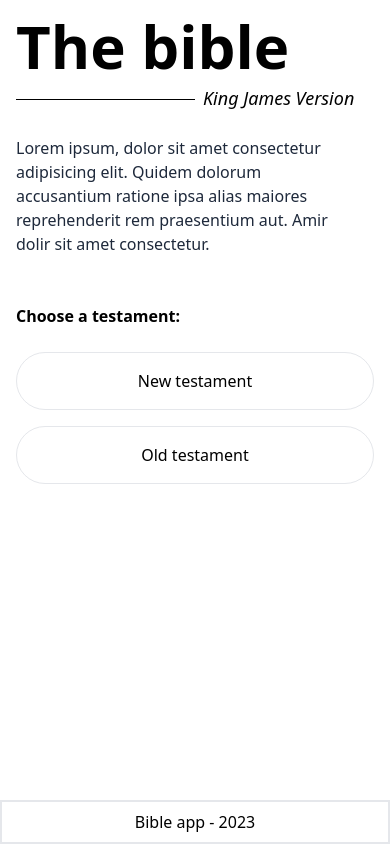
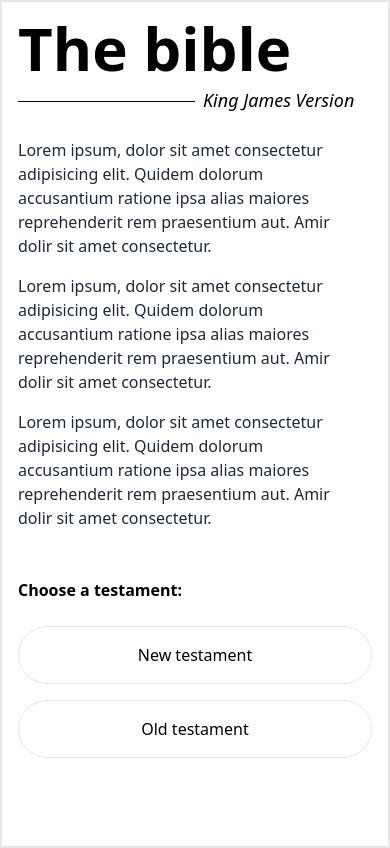
Before and after one commit to RafaV12/bible-app, a Next.js app: page / in a window 390 px wide. Built offline with nearby package versions, Linux system fonts and the light colour scheme.

Commit message:
Small responsive adjustments for home page

```diff
--- a/src/pages/index.tsx
+++ b/src/pages/index.tsx
@@ -3,7 +3,7 @@ import Link from 'next/link';
 
 export default function Home() {
   return (
-    <>
+    <div className="w-full flex items-center justify-center border-2">
       <Head>
         <title>Bible App</title>
         <meta name="description" content="Generated by create next app" />
@@ -11,36 +11,48 @@ export default function Home() {
         <link rel="icon" href="/favicon.ico" />
       </Head>
 
-      <main className="p-4 flex flex-col ">
-        <section>
+      <main className="p-4 container min-h-screen flex flex-col lg:flex-row lg:justify-between lg:py-0 lg:px-4">
+        <section className="flex flex-col lg:w-2/5 lg:justify-center lg:-mt-24">
           <h1 className="text-6xl font-semibold">The bible</h1>
 
-          <div className="mt-2 flex items-center">
+          <div className="mt-2 mb-6 flex items-center">
             <div className="mt-0.5 mr-2 border-b border-black w-2/4 h-0.5"></div>
             <h2 className="text-lg italic">King James Version</h2>
           </div>
-          <p className="mt-6 w-11/12 text-slate-800">
+
+          <p className="w-11/12 text-slate-800">
+            Lorem ipsum, dolor sit amet consectetur adipisicing elit. Quidem dolorum accusantium ratione ipsa alias maiores reprehenderit
+            rem praesentium aut. Amir dolir sit amet consectetur.
+          </p>
+          <p className="mt-4 w-11/12 text-slate-800">
+            Lorem ipsum, dolor sit amet consectetur adipisicing elit. Quidem dolorum accusantium ratione ipsa alias maiores reprehenderit
+            rem praesentium aut. Amir dolir sit amet consectetur.
+          </p>
+          <p className="mt-4 w-11/12 text-slate-800">
             Lorem ipsum, dolor sit amet consectetur adipisicing elit. Quidem dolorum accusantium ratione ipsa alias maiores reprehenderit
             rem praesentium aut. Amir dolir sit amet consectetur.
           </p>
         </section>
 
-        <section className="mt-12 flex flex-col">
+        <div className="hidden h-screen border-l border-black lg:block"></div>
+
+        <section className="mt-12 flex flex-col lg:w-2/5 lg:mt-0 lg:justify-center lg:-mt-24">
           <p className="font-semibold">Choose a testament:</p>
-          <div className="mt-6 flex flex-col">
+          <div className="mt-6 flex flex-col items-center gap-y-4 md:flex-row md:gap-x-4">
             <Link className="p-4 w-full flex justify-center text-center border outline-none rounded-full" href={'/new-testament'}>
               New testament
             </Link>
-            <Link className="p-4 mt-4 w-full flex justify-center text-center border outline-none rounded-full" href={'/old-testament'}>
+            <Link className="p-4 w-full flex justify-center text-center border outline-none rounded-full" href={'/old-testament'}>
               Old testament
             </Link>
           </div>
+
+          <p className="hidden mt-8 lg:block">
+            Lorem ipsum dolor, sit amet consectetur adipisicing elit. Quos vitae earum inventore, explicabo excepturi sit cumque recusandae
+            error possimus accusamus ex, ipsa, incidunt commodi illum doloremque adipisci eum deleniti. Natus.
+          </p>
         </section>
       </main>
-
-      <footer className="absolute bottom-0 left-0 p-2 w-full flex items-center gap-x-4 justify-center border-2">
-        <p>{`Bible app - ${new Date().getFullYear()}`}</p>
-      </footer>
-    </>
+    </div>
   );
 }
```
